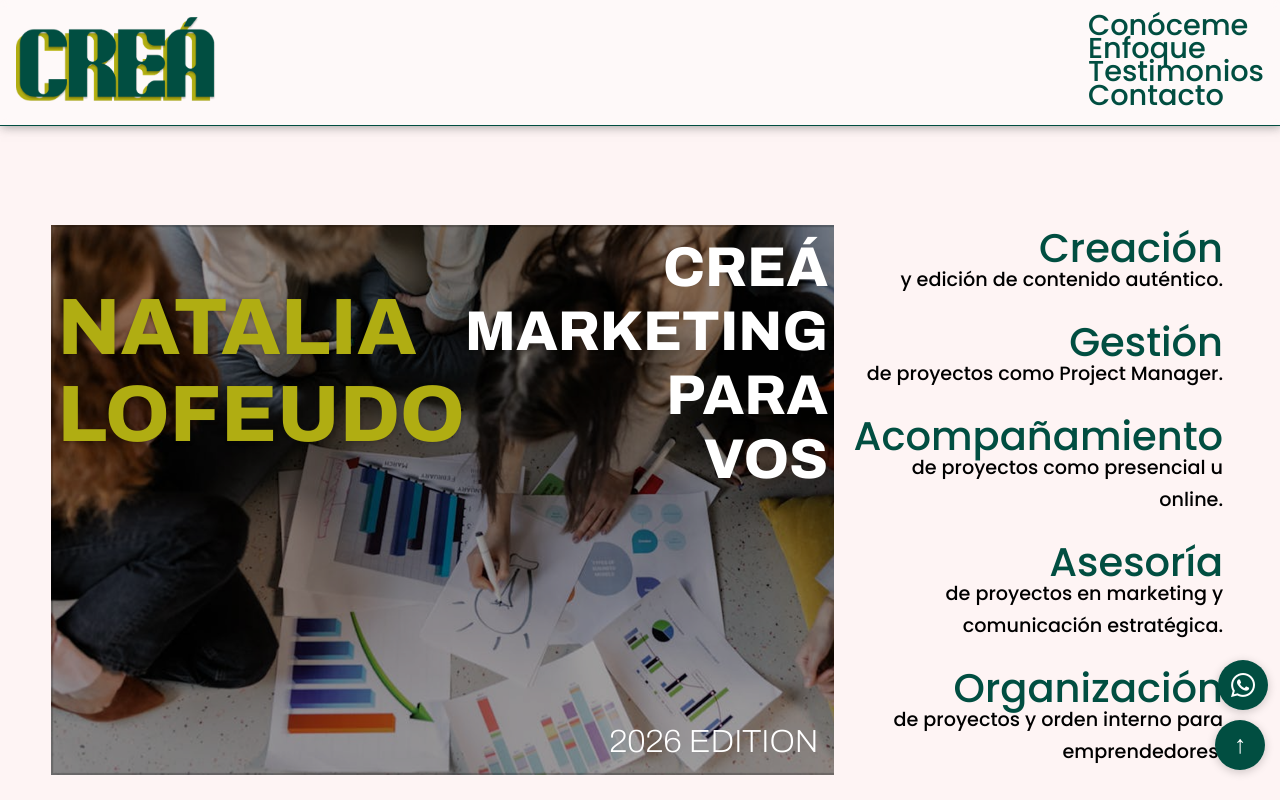
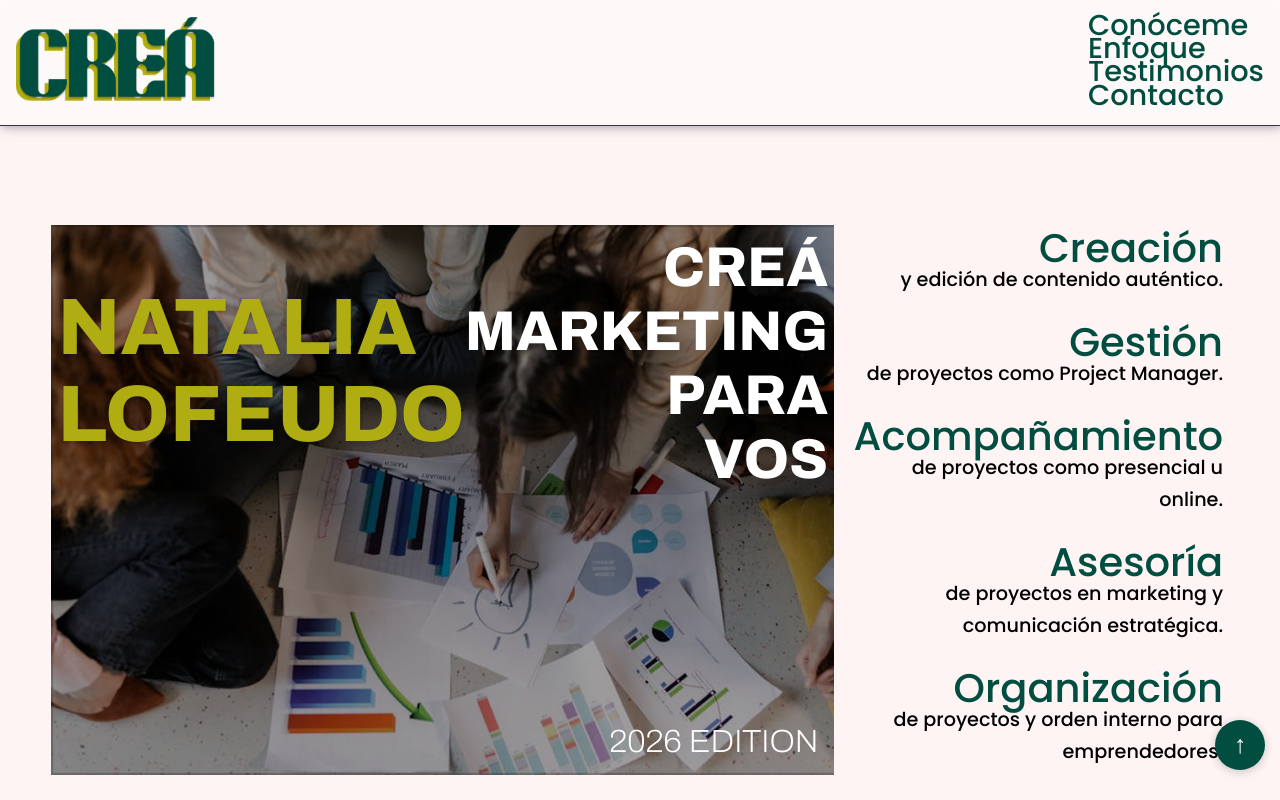
Before and after one commit to mai1209/MarketingNati, a React (Create React App) app: page / in a window 1280 px wide. Shown: the top 800 px of the page. Built offline with nearby package versions, Linux system fonts and the light colour scheme.

Commit message:
wp btn arrow

```diff
--- a/src/Styles/App.module.css
+++ b/src/Styles/App.module.css
@@ -161,23 +161,34 @@ nav {
 
 .scrollToTopWp {
   position: fixed;
-  bottom: 90px;
+  bottom: 70px;
   right: 12px;
-  width: 50px;
-  height: 50px;
-  background-color: var(--color-verde);
-  color: white;
-  border-radius: 50%;
+  /* circular button */
+  width: 42px;
+  height: 42px;
   display: flex;
   align-items: center;
   justify-content: center;
   cursor: pointer;
   opacity: 0;
-  transition: opacity 0.3s ease-in-out;
+  transition: opacity 0.25s ease-in-out, transform 0.15s ease;
   z-index: 1000;
-  font-size: 25px;
-  box-shadow: 0 2px 10px rgba(0, 0, 0, 0.2);
-  cursor: pointer;
+  box-shadow: 0 2px 10px rgba(0, 0, 0, 0.12);
+  background-color: var(--color-verde);
+  border-radius: 50%;
+}
+
+.scrollToTopWp img {
+  /* keep the inner icon comfortably smaller than the button */
+  width: 60%;
+  height: 60%;
+  object-fit: contain;
+  display: block;
+}
+
+.scrollToTopWp:hover {
+  transform: translateY(-3px) scale(1.03);
+  background-color: var(--color-amarillo);
 }
 
 .scrollToTop.show,
@@ -185,8 +196,8 @@ nav {
   opacity: 1;
 }
 
-.scrollToTop:hover ,
-.scrollToTopWp:hover{
+.scrollToTop:hover
+{
   background-color: var(--color-amarillo);
 }
 
@@ -257,4 +268,18 @@ nav {
     width: 50px;
     height: 50px;
   }
+
+.scrollToTopWp {
+  width: 50px;
+  height: 50px;
+  bottom: 90px;
 }
+
+.scrollToTopWp img {
+  width: 60%;
+  height: 60%;
+  object-fit: contain;
+  display: block;
+
+}
+}
--- a/src/components/App.jsx
+++ b/src/components/App.jsx
@@ -140,17 +140,23 @@ function App() {
       >
         ↑
       </div>
+      <div>
         <a
           href="https://wa.me/5492213096523"
           target="_blank"
           rel="noopener noreferrer"
-        className={`${style.scrollToTopWp} ${isVisible ? style.show : ""}`}
-        onClick={scrollToTop}
           data-aos="fade-up"
           data-aos-delay="10"
+          title="Abrir WhatsApp"
+          aria-label="Abrir WhatsApp"
         >
-        <img src="wpBlanco.png" alt="wp" />
+          <img
+            className={`${style.scrollToTopWp} ${isVisible ? style.show : ""}`}
+            src="wpBlanco.png"
+            alt="WhatsApp"
+          />
         </a>
+      </div>
     </div>
   );
 }
```
Also changed, not shown: public/wpBlanco.png. Lines whose indentation alone changed are shown as unchanged.
